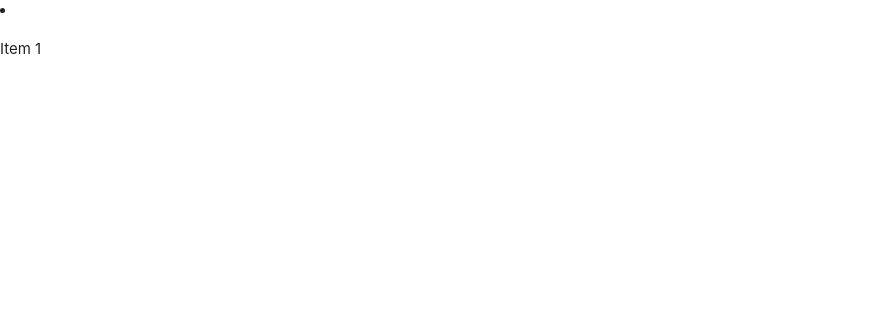
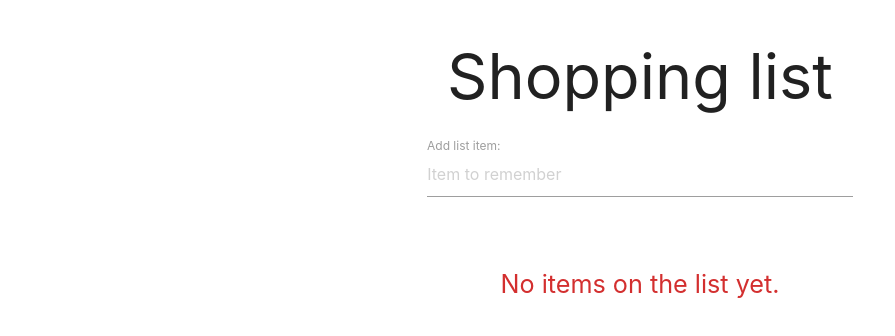
Before and after one commit to HRahikainen/shoppinglist-front2back-ci, a Vue app in the folder client/: page / in a window 1280 px wide. Shown: the top 336 px of the page, without its empty margins (0-895 px from the left). Built offline with nearby package versions, Linux system fonts and the light colour scheme.

Commit message:
Frontend components reorganized.

```diff
--- a/client/src/App.vue
+++ b/client/src/App.vue
@@ -1,22 +1,88 @@
 <template>
-  <div id="app">
-    <ListItem name="Item 1"/>
+  <div class="container" id="app">
+   <h1 class="center">{{ title }}</h1>
+   <Form v-model="newItem" @keydown.enter="validateInput"/>
+   <div class="row">
+        <div class="col s12 m6 offset-m3" id="shopping-list" v-if="shoppingList.length">
+            <ul class="collection with-header">
+                <ListItem v-for="(item, index) in shoppingList" v-bind:name="item" v-bind:key="index" @remove="removeItem(index)"/>
+            </ul>
+            <a class="waves-effect waves-light btn-small" v-if="shoppingList.length > 1" @click="removeItems">Remove
+                All
+            </a>
+        </div>
+        <p class="red-text text-darken-2 flow-text center" v-if="!shoppingList.length">No items on the list yet.</p>
+    </div>
   </div>
 </template>
 
 <script>
+
+import Form from './components/Form.vue'
 import ListItem from './components/ListItem.vue'
+// import axios from 'axios';
 
 export default {
   name: 'app',
   components: {
+    Form,
     ListItem
-  }
+  },
+  data () {
+    return {
+     title: 'Shopping list',
+     newItem: '',    // Current value of input field "item"
+     shoppingList: [],
+     loading: true,
+     error: false
+    };
+  },
+  mounted () {
+    /*axios
+      .get('https://jsonplaceholder.typicode.com/users')
+      .then(response => {
+        this.shoppingList = response.data.forEach(el => el.name);
+      })
+      .catch(error => {
+        // eslint-disable-next-line
+        console.log(error)
+        this.error = true
+      })
+      .finally(() => this.loading = false)*/
+  },
+  methods: {
+
+        addItem() {
+            this.shoppingList.push(this.newItem);
+            this.newItem = '';
+            this.saveList();
+            //axios.post("/items/create")
+        },
+        validateInput() {
+            // Only one or more letters, digits, dots or commas allowed
+            // between start and end of the input string.
+            const expr = /^[a-zA-Z0-9.,]+$/;
+            const MAX_STR_LENGTH = 30;
+            if (expr.test(this.newItem) && (this.newItem.length <= MAX_STR_LENGTH)) {
+                this.addItem();
+            }
+        },
+
+        removeItem(index) {
+            this.shoppingList.splice(index, 1);
+            this.saveList();
+        },
+
+        saveList() {
+            //const stringifiedList = JSON.stringify(this.shoppingList);
+            // Save to db
+            //console.log("Saved " + stringifiedList[0]);
+        },
+
+        removeItems() {
+            this.shoppingList = [];
+            this.saveList();
+        }
+    }
 }
 </script>
-
-<style>
-#app {
-
-}
-</style>
--- /dev/null
+++ b/client/src/components/Form.vue
@@ -0,0 +1,31 @@
+<template>
+    <div class="row">
+            <form class="col s12" v-on:submit.prevent>
+                <div class="row">
+                    <div class="input-field col s8 m6 offset-s2 offset-m3">
+                        <input id="input-item" type="text" name="item" placeholder="Item to remember" :value="value" v-on="listeners">
+                        <label for="input-item">Add list item:</label>
+                    </div>
+                </div>
+            </form>
+        </div>
+</template>
+
+<script>
+export default {
+  name: 'Form',
+  props: {
+    value: String
+  },
+  computed: {
+    listeners () {
+      return {
+        // Pass all component listeners directly to input
+        ...this.$listeners,
+        // Override input listener to work with v-model
+        input: event => this.$emit('input', event.target.value)
+      }
+    }
+  }
+}
+</script>
--- a/client/src/components/ListItem.vue
+++ b/client/src/components/ListItem.vue
@@ -2,7 +2,7 @@
     <li class="collection-item">
         <div class="valign-wrapper">
             <p style="word-break:break-all; width:100%;">{{ name }}</p>
-            <!--<i v-on:click="$emit(\'remove\')" class="secondary-content tiny material-icons" style="cursor:pointer;">clear</i>-->
+            <i @click="$emit('remove')" class="secondary-content tiny material-icons" style="cursor:pointer;">clear</i>
         </div>
     </li>
 </template>
--- a/client/src/main.js
+++ b/client/src/main.js
@@ -1,8 +1,8 @@
-import Vue from 'vue'
-import App from './App.vue'
-
-Vue.config.productionTip = false
+import Vue from "vue";
+import App from "./App.vue";
+//import axios from "axios";
+Vue.config.productionTip = false;
 
 new Vue({
-  render: h => h(App),
-}).$mount('#app')
+  render: h => h(App)
+}).$mount("#app");
```
